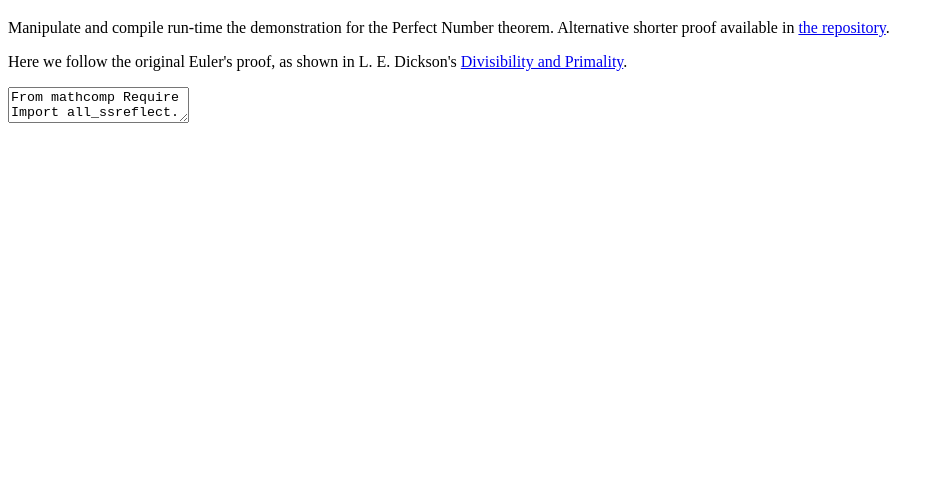
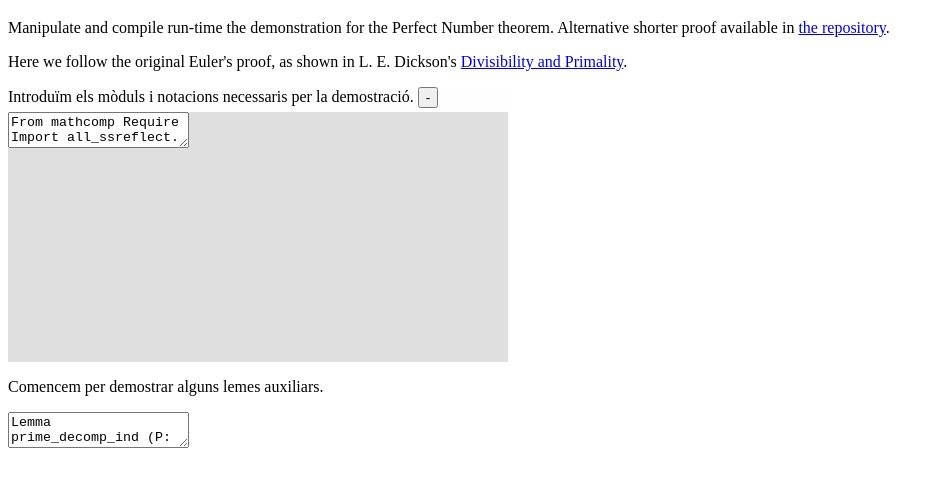
Before and after one commit to The-busy-man/Perfect-Number-s-Theorem, a website: page index.html in a window 1280 px wide. Shown: the part 61-548 px from the top of the page, without its empty margins (0-944 px from the left). Drawn offline with nearby package versions, Linux system fonts and the light colour scheme.

Commit message:
actualitza wacoq, nou snippet de coq i creo boto

```diff
--- a/index.html
+++ b/index.html
@@ -2,12 +2,44 @@
 <!DOCTYPE html>
 <html xmlns="http://www.w3.org/1999/xhtml">
   <head>
+    <style>
+      #window{
+          width:500px;
+          border:none;
+      }
+
+      #title_bar{
+          background: #FEFEFE;
+          height: 25px;
+          width: 100%;
+      }
+      #box{
+          height: 250px;
+          background: #DFDFDF;
+      }
+    </style>
+
+    <script src="jquery-3.6.0.js"></script>
+    <script>
+      function myFunction() {
+        var x = document.getElementById("button");
+        var y = document.getElementById("box");
+        if (y.style.display === "none") {
+          x.innerHTML = "-";
+          y.style.display = "block";
+        } else {
+          x.innerHTML = "+";
+          y.style.display = "none";
+        }
+      }
+    </script>
     <meta http-equiv="content-type" content="text/html;charset=utf-8" />
     <title>PerfNumT using jsCoq</title>
 
     <!-- important: this will not work from *within* the jsCoq package dir; -->
     <!-- this template is meant to be copied to your project dir and edited -->
-  <script src="./node_modules/wacoq/ui-js/jscoq-loader.js"></script>
+
+    <script src="./node_modules/wacoq/ui-js/jscoq-loader.js"></script>
   </head>
 
 <body class="jscoq-main">
@@ -22,13 +54,24 @@
         <p>
           Here we follow the original Euler's proof, as shown in L. E. Dickson's <a href = "https://books.google.es/books/about/History_of_the_Theory_of_Numbers_Divisib.html?id=ljolAQAAIAAJ&redir_esc=y">Divisibility and Primality</a>.
         </p>
-        <textarea id="coq-code">
+        <div id="window">
+          <div id="title_bar">
+            Introduïm els mòduls i notacions necessaris per la demostració.
+            <button onclick="myFunction()"><span id="button">-</span></button>
+          </div>
+          <div id="box">
+        <textarea class="snippet">
 From mathcomp Require Import all_ssreflect.
 
 Set Implicit Arguments.
 Unset Strict Implicit.
-Unset Printing Implicit Defensive.
-
+Unset Printing Implicit Defensive.</textarea>
+          </div>
+        </div>
+        <p>
+          Comencem per demostrar alguns lemes auxiliars.
+        </p>
+<textarea class="snippet">
 Lemma prime_decomp_ind (P: nat -> Prop) (P0: P 0) (P1: P 1)
       (Pprime: forall p k, prime p -> k > 0 -> P (p^k))
       (Pmul: forall a b, P a -> P b -> coprime a b -> (P (a*b))) c: P c.
@@ -554,8 +597,7 @@ Proof.
     rewrite subnn add0n -{2}[(2 ^ n - 1) * 2 ^ n](add0n) => /eqP.
     by rewrite eqn_add2r.
   rewrite -{1}(muln1 (2^n-1)) leq_pmul2l ?expn_gt0 //; exact: (@ltn_trans 1).
-Qed.
-</textarea>
+Qed.</textarea>
       </div>
     </div>
   </div>
@@ -563,16 +605,15 @@ Qed.
   <!-- jsCoq configuration part -->
   <script type="text/javascript">
 
-    var jscoq_ids  = ['coq-code'];
+    var jscoq_ids  = ['.snippet'];
     var jscoq_opts = {
         prelude:       true,
         implicit_libs: true,
-        base_path:     './node_modules/jscoq/',
-        editor:        { mode: { 'company-coq': true }, keyMap: 'default' },
+        editor:        { mode: { 'company-coq': true } },
         init_pkgs:     ['init', 'mathcomp'],
         all_pkgs:      ['coq', 'mathcomp']
     };
 
-    JsCoq.start(jscoq_opts.base_path, './node_modules', jscoq_ids, jscoq_opts);
+    JsCoq.start(jscoq_ids, jscoq_opts);
   </script>
 </body>
```
Also changed, not shown: package.json (+5 -5 lines), 1 other file.
